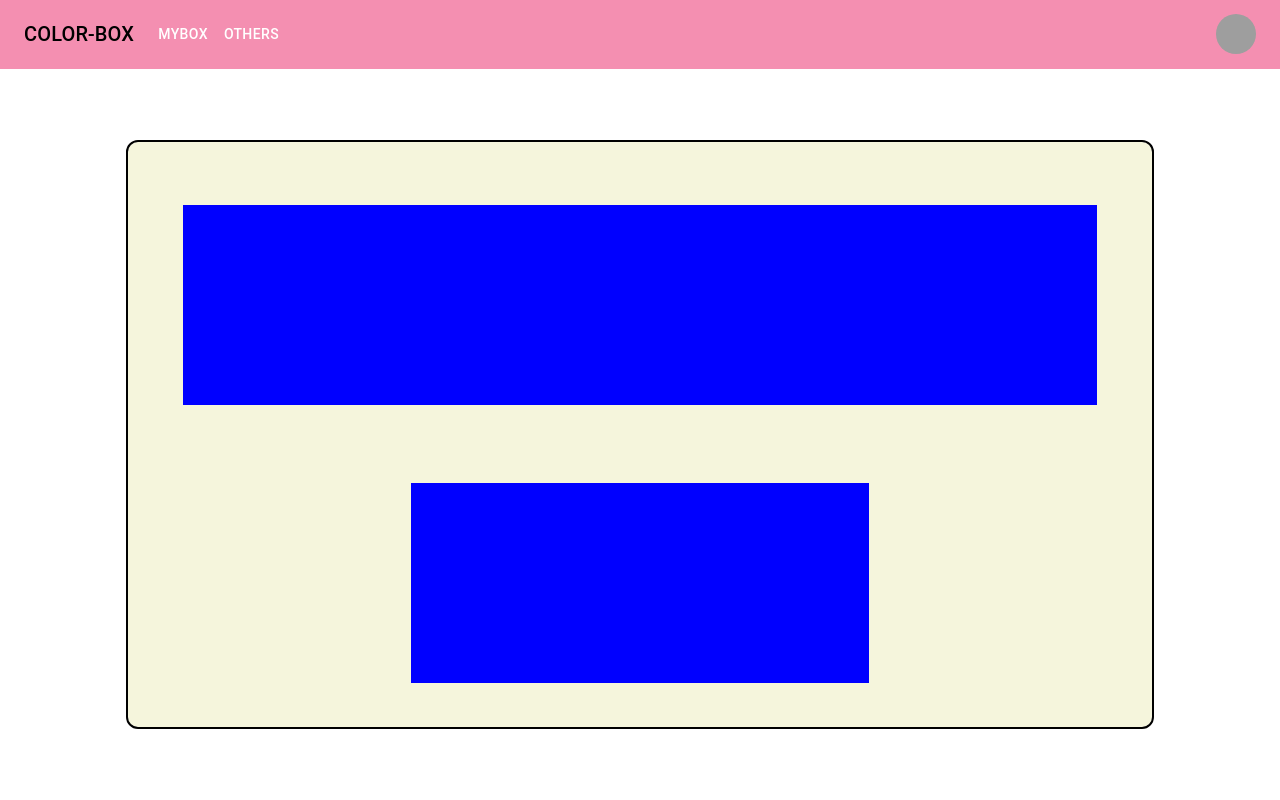
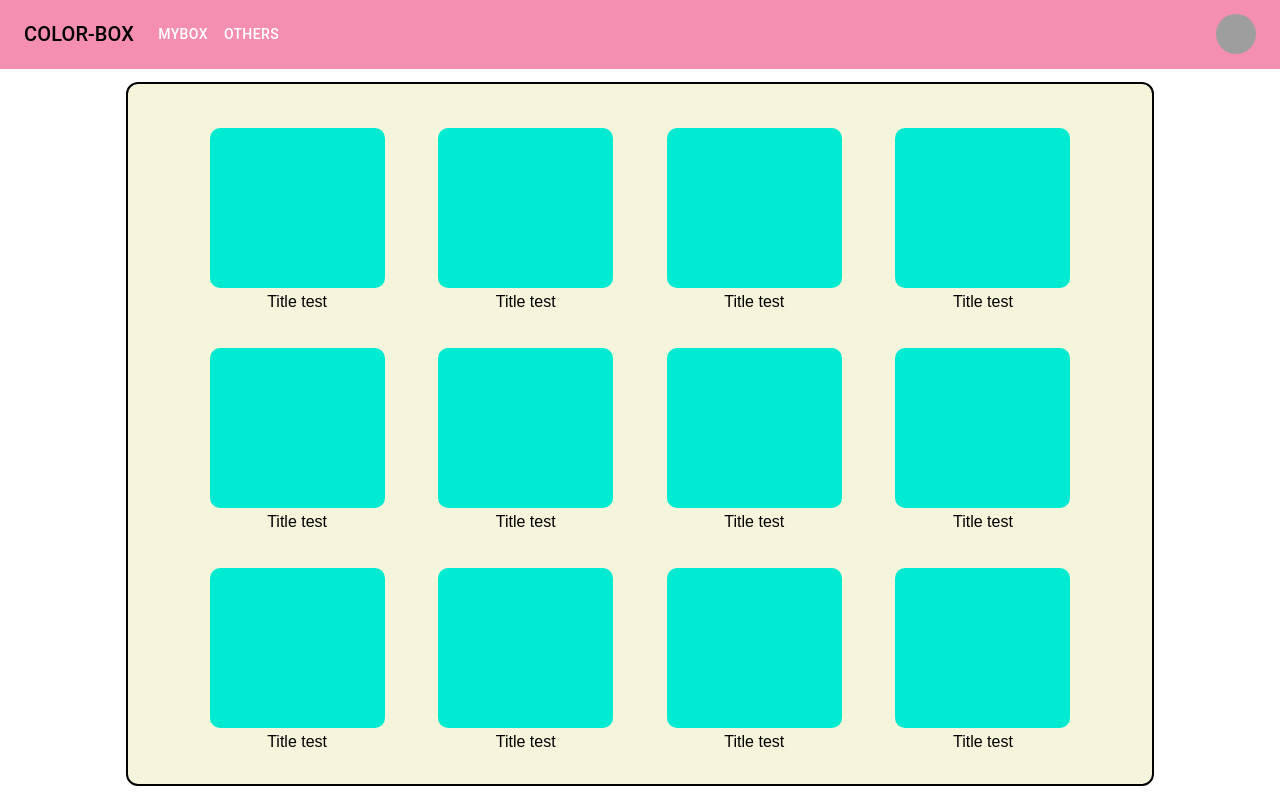
Before and after one commit to NapolDeveloper/color-palette, a React (Create React App) app: page /mybox in a window 1280 px wide. Built offline with nearby package versions, Linux system fonts and the light colour scheme; grey boxes are pictures that could not be loaded.

Commit message:
box list layout

```diff
--- a/src/components/MyBox/BoxListContainer/BoxListContainer.tsx
+++ b/src/components/MyBox/BoxListContainer/BoxListContainer.tsx
@@ -12,9 +12,10 @@ const Container = styled.div`
   // 삭제할 예정
   outline: 2px solid black;
   border-radius: 10px;
-  height: 80%;
+  height: 700px;
   width: 80%;
   padding: 15px;
+  overflow: scroll;
 `;
 
 const BoxListContainer = () => {
@@ -26,6 +27,16 @@ const BoxListContainer = () => {
       <ColorBox />
       <ColorBox />
       <ColorBox />
+      <ColorBox />
+      <ColorBox />
+      <ColorBox />
+      <ColorBox />
+      <ColorBox />
+      <ColorBox />
+      <ColorBox />
+      <ColorBox />
+      <ColorBox />
+      <ColorBox />
     </Container>
   );
 };
--- a/src/components/MyBox/ColorBox/ColorBox.tsx
+++ b/src/components/MyBox/ColorBox/ColorBox.tsx
@@ -1,18 +1,38 @@
 import React from 'react';
 import styled from 'styled-components';
+import Colors from '../../../styles/Colors';
 
 const Container = styled.div`
   flex-basis: 23%;
   display: flex;
+  align-items: center;
+  justify-content: center;
   flex-direction: column;
-  background-color: blue;
+  /* background-color: blue; */
   height: 200px;
   padding: 0 5px;
   margin-top: 20px;
 `;
 
+const ColorContainer = styled.div`
+  width: 80%;
+  height: 80%;
+  border-radius: 10px;
+  background-color: #01ebd3;
+`;
+const BoxTitle = styled.span`
+  color: ${Colors.colorBlack};
+  font-size: 16px;
+  margin-top: 5px;
+`;
+
 const ColorBox = () => {
-  return <Container></Container>;
+  return (
+    <Container>
+      <ColorContainer />
+      <BoxTitle>Title test</BoxTitle>
+    </Container>
+  );
 };
 
 export default ColorBox;
```
